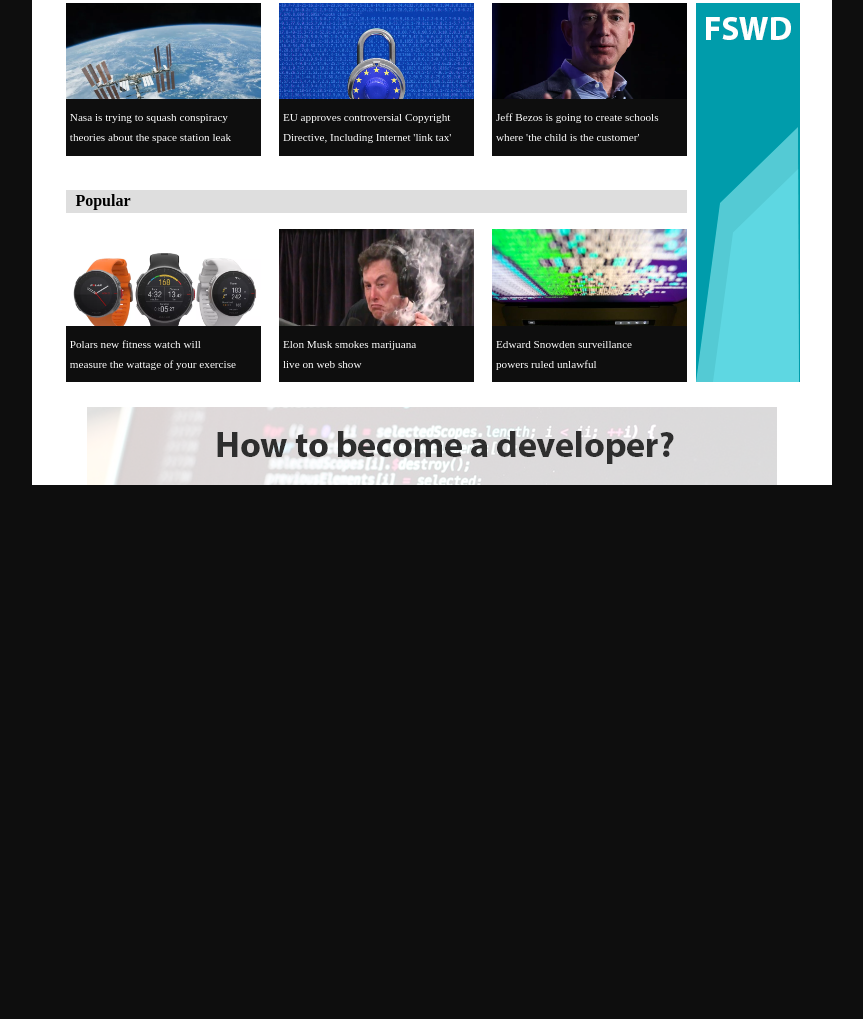
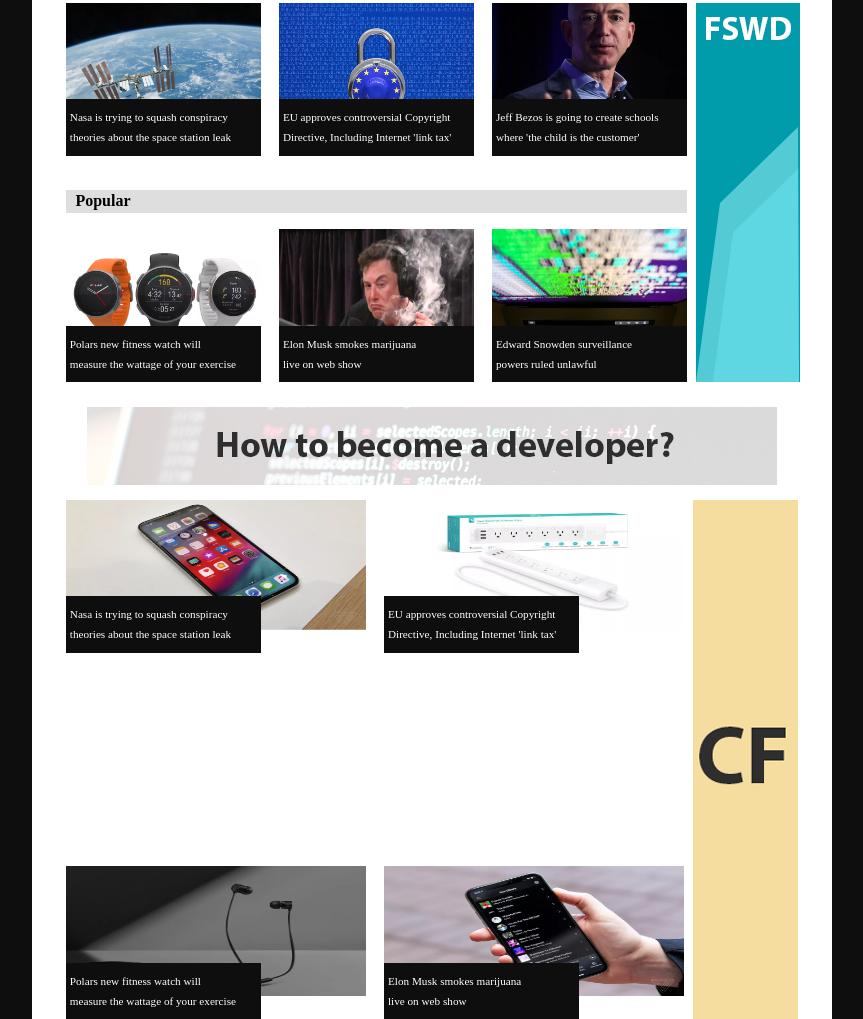
Before and after one commit to SebiCF/WF-SebastianMalcher-CodeReview-01, a plain HTML site: page index.html in a window 1280 px wide. Shown: the part 229-1248 px from the top of the page, without its empty margins (208-1071 px from the left). Before the commit the page ends 800 px from the top, so only its background shows below. Drawn offline with Linux system fonts and the light colour scheme.

Commit message:
Some early flexbar2 changes

```diff
--- a/css/style.css
+++ b/css/style.css
@@ -94,6 +94,10 @@ margin-top: -24%;
 
 }
 
+div > .imggrow {
+    width: 40%;
+}
+
 .flexc2{
     height: 88%;
     width: 50%;
--- a/index.html
+++ b/index.html
@@ -58,13 +58,29 @@
                 <b>Popular</b>
             </div>
 
-
-
-
-<div id="flex2">
-    <img src="./pictures/developerbanner.png" alt="">
-</div>
-<!--
+            <div id="flex2">
+                <img src="./pictures/developerbanner.png" alt="">
+            </div>
+            <div class="flex1 ">
+                <div class="flexdiv imggrow">
+                    <img class="flexc1" src="./pictures/mac.png" alt="">
+                    <p>Nasa is trying to squash conspiracy<br>theories about the space station leak</p>
+                </div>
+                <div class="flexdiv imggrow">
+                    <img class="flexc1" src="./pictures/power.png" alt="">
+                    <p>EU approves controversial Copyright<br> Directive, Including Internet 'link tax'</p>
+                </div>
+                <img class="banner" src="./pictures/cfbanner.png" alt="">
+                <div class="flexdiv flexc12 imggrow">
+                    <img class="flexc1" src="./pictures/earbuds.png" alt="">
+                    <p>Polars new fitness watch will<br>measure the wattage of your exercise</p>
+                </div>
+                <div class="flexdiv flexc12 imggrow">
+                    <img class="flexc1" src="./pictures/spotify.png" alt="">
+                    <p>Elon Musk smokes marijuana<br> live on web show</p>
+                </div>
+            </div>
+            <!--
 <div class="flex1">
     <img class="flexc2" id="flexc21" src="./pictures/mac.png" alt="">
     <img class="flexc2" src="./pictures/power.png" alt="">
```
